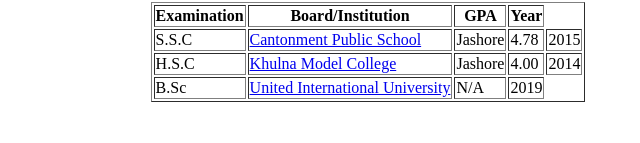
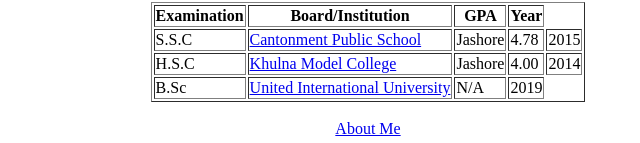
Before and after one commit to Scarecrow191235/Scarecrow191235.github, a plain HTML site: page index.html in a window 1280 px wide. Shown: the part 1326-1469 px from the top of the page, 272-912 px from the left. Drawn offline with Linux system fonts and the light colour scheme.

Commit message:
Update index.html

```diff
--- a/index.html
+++ b/index.html
@@ -161,7 +161,7 @@
 		</table>
 	</div>
 	</br>
-			<div align="center"> <a href="about.html> About Me</a></div>
+			<div align="center"> <a href="about.html"> About Me</a></div>
 				</div>
 </body>
 </html>
```
